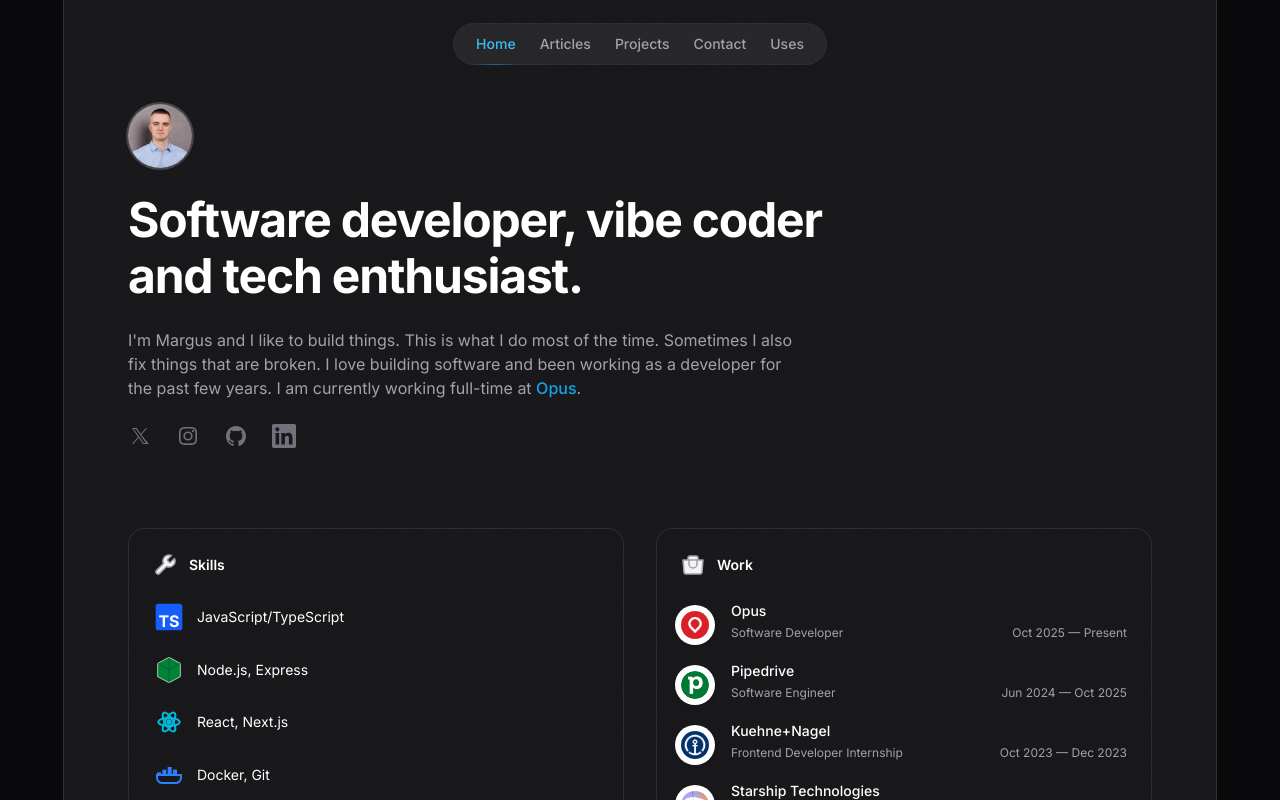
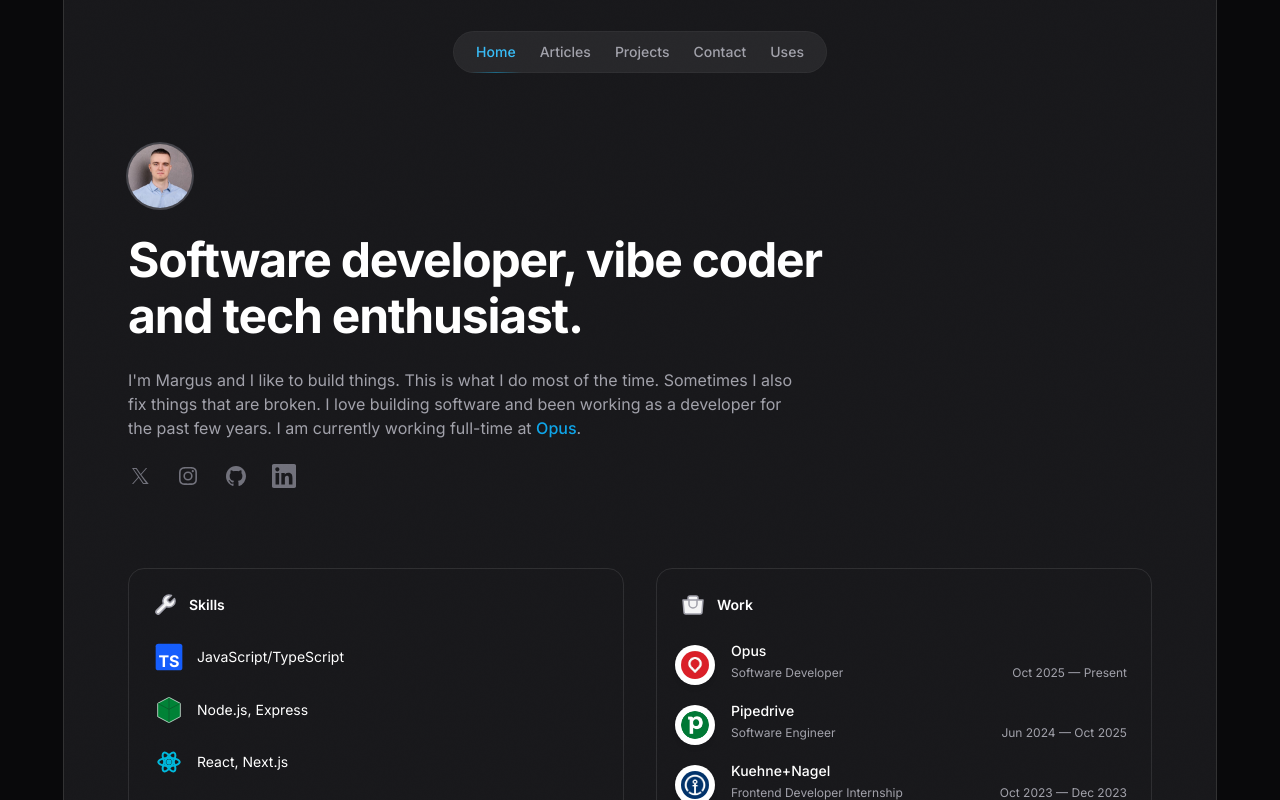
Before and after one commit to margusliinev/margusliinev.com, a Next.js app: page / in a window 1280 px wide. Shown: the top 800 px of the page. Built offline with nearby package versions, Linux system fonts and the light colour scheme.

Commit message:
improve the spacing between hero section and header

```diff
--- a/src/components/Header.tsx
+++ b/src/components/Header.tsx
@@ -15,7 +15,7 @@
     const pathname = usePathname();
 
     return (
-        <div className='flex justify-center self-start py-6'>
+        <div className='flex justify-center self-start py-8'>
             <nav className='pointer-events-auto rounded-full'>
                 <ul className='bg-background-light ring-foreground/10 flex items-center gap-1 rounded-full px-3 text-sm font-medium ring-1 backdrop-blur-sm'>
                     {navigations.map((navigation) => {
--- a/src/components/Hero.tsx
+++ b/src/components/Hero.tsx
@@ -2,7 +2,7 @@
 
 export function Hero() {
     return (
-        <div className='mb-16 max-w-3xl py-4'>
+        <div className='mb-16 max-w-3xl pt-10 pb-4'>
             <Image src='/images/profile.jpg' alt='Margus Liinev' className='h-16 w-16 rounded-full object-cover ring-2 ring-zinc-500/50' width={64} height={64} sizes='64px' priority />
             <h1 className='text-foreground xs:leading-12 py-6 text-4xl font-bold tracking-tight sm:text-5xl sm:leading-14'>Software developer, vibe coder and tech enthusiast.</h1>
             <p className='text-foreground-muted max-w-2xl text-base'>
```
Also changed, not shown: 1 other file (tests, documents, lock files or other folders).
